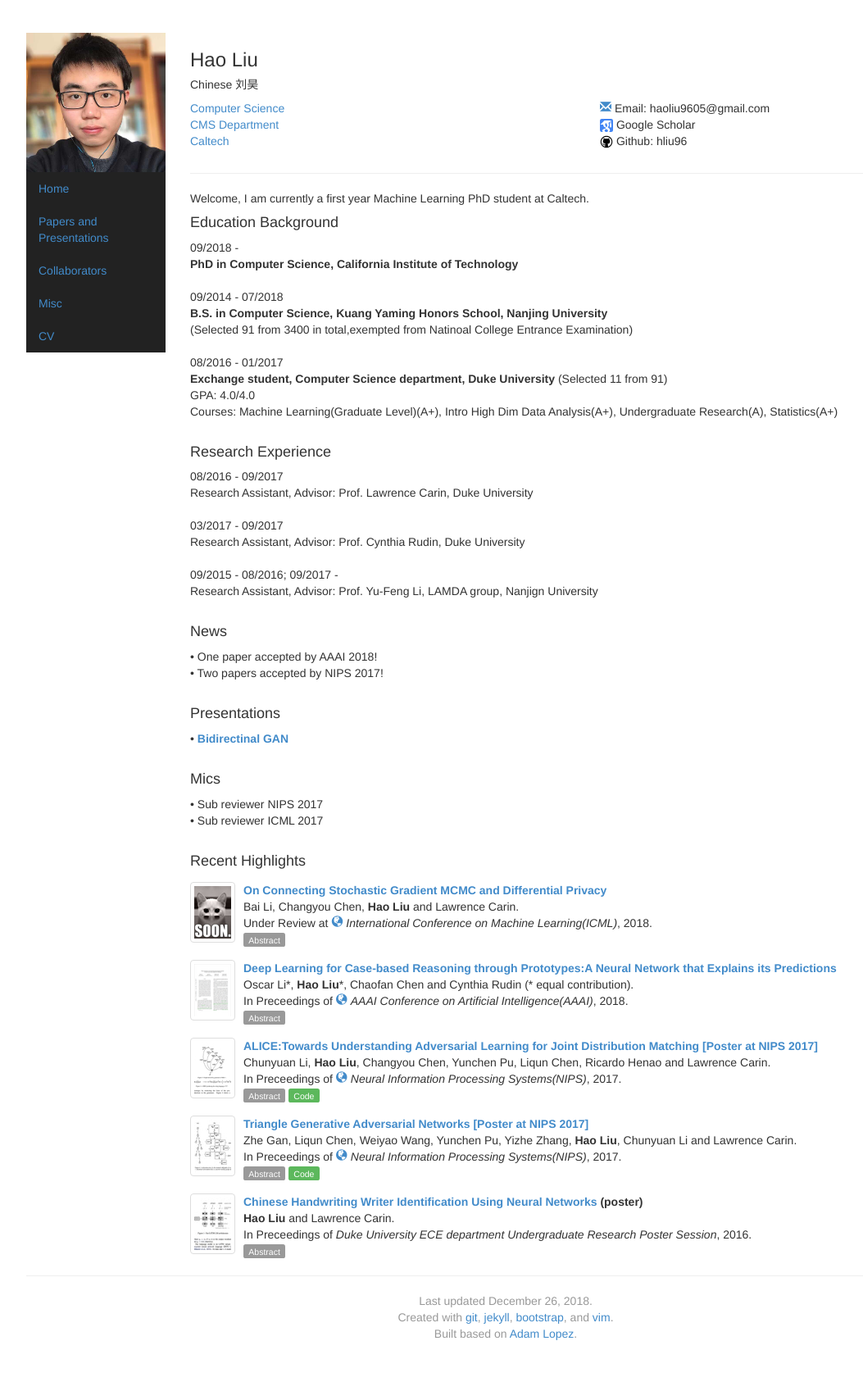
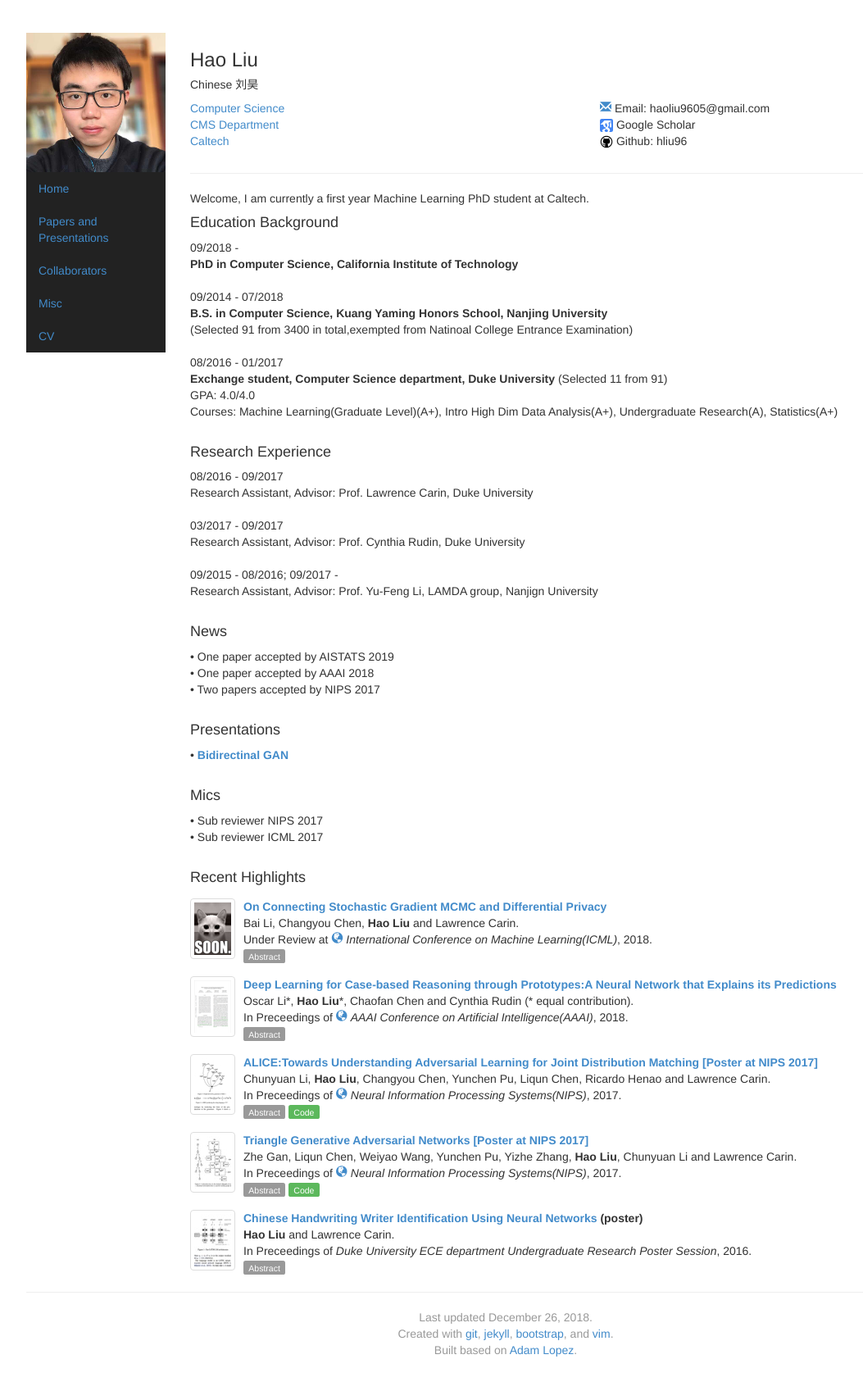
Before and after one commit to tspbfs/tspbfs.github.io, a Jekyll site: the page built from index.html, in a window 1280 px wide. Shown: the whole page at 82% size, without its empty margins (23-1076 px from the left). Built offline with Jekyll 4.4.1, drawn with Linux system fonts in a browser that asks for light colours.

Commit message:
Update index.html

```diff
--- a/index.html
+++ b/index.html
@@ -94,8 +94,9 @@ Research Assistant, Advisor: Prof. Yu-Feng Li, LAMDA group, Nanjign University <
 <br>
 
 <h4>News</h4>
-&bull; One paper accepted by AAAI 2018! <br>
-&bull; Two papers accepted by NIPS 2017!
+&bull; One paper accepted by AISTATS 2019 <br>
+&bull; One paper accepted by AAAI 2018 <br>
+&bull; Two papers accepted by NIPS 2017
 
 <br><br>
 
```
